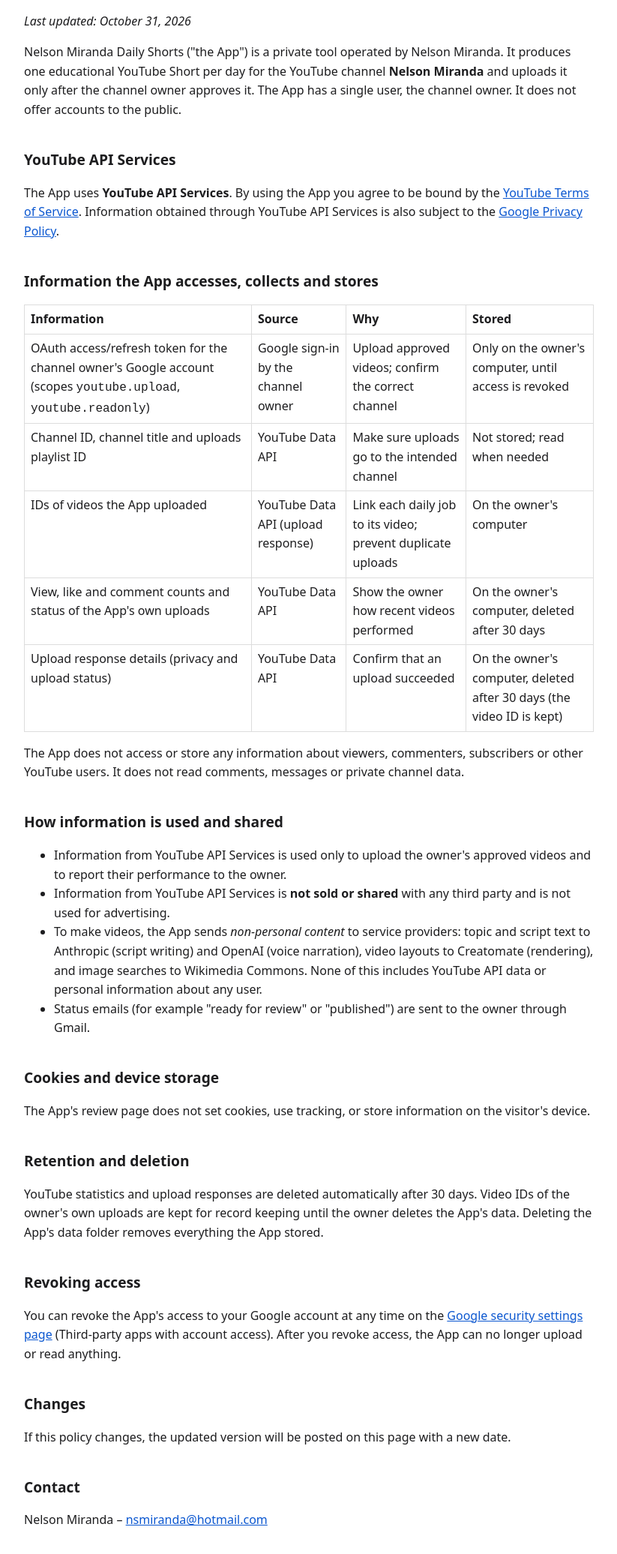
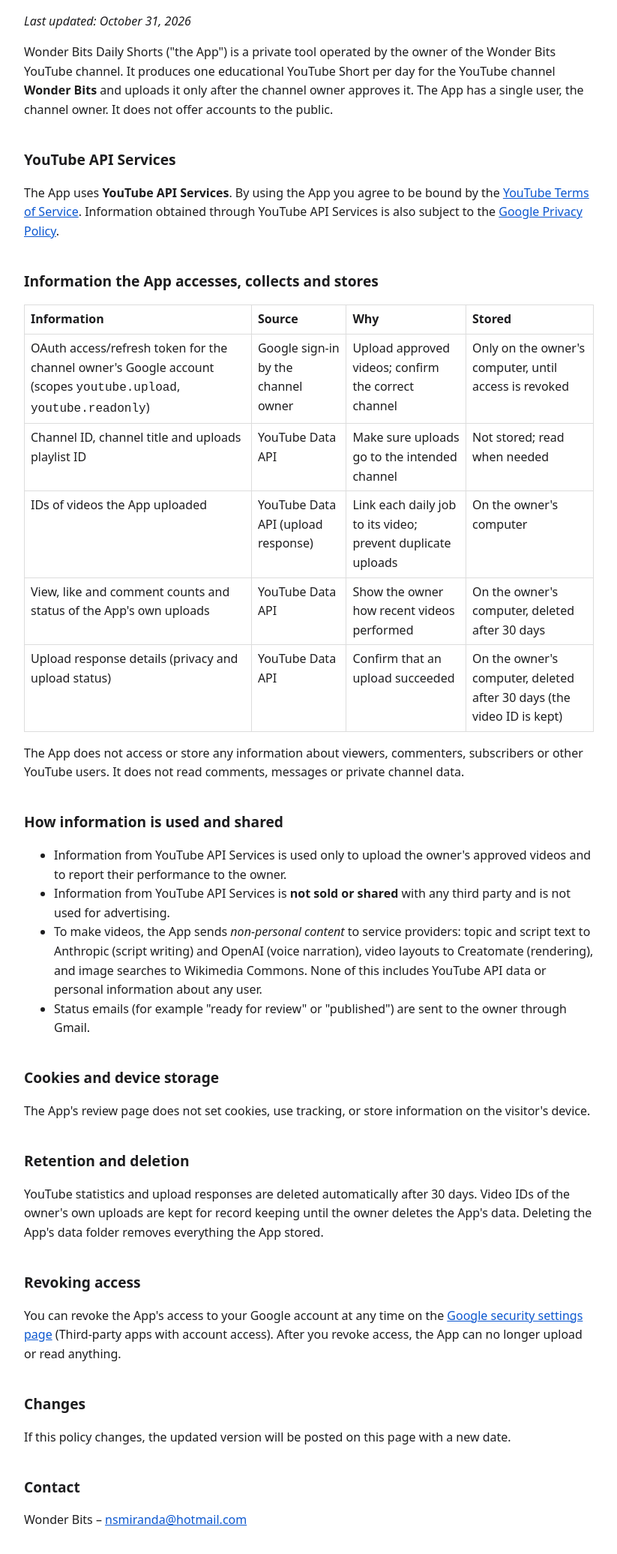
Before and after one commit to nsmiranda/daily-shorts, a plain HTML site: page privacy.html in a window 1280 px wide. Shown: the part 114-2186 px from the top of the page at 75% size, without its empty margins (228-1051 px from the left). Drawn offline with Linux system fonts and the light colour scheme.

Commit message:
Rename to Wonder Bits
Co-Authored-By: Claude Opus 5.5 <noreply@anthropic.com>

```diff
--- a/privacy.html
+++ b/privacy.html
@@ -3,7 +3,7 @@
 <head>
 <meta charset="utf-8">
 <meta name="viewport" content="width=device-width, initial-scale=1">
-<title>Privacy Policy – Nelson Miranda Daily Shorts</title>
+<title>Privacy Policy – Wonder Bits Daily Shorts</title>
 <style>
   body { font: 16px/1.6 system-ui, -apple-system, "Segoe UI", sans-serif; max-width: 760px; margin: 0 auto; padding: 24px 16px; color: #1d1d1f; background: #fff; }
   h1 { font-size: 1.7rem; } h2 { font-size: 1.2rem; margin-top: 2em; }
@@ -17,8 +17,8 @@
 <h1>Privacy Policy</h1>
 <p><em>Last updated: October 31, 2026</em></p>
 
-<p>Nelson Miranda Daily Shorts ("the App") is a private tool operated by Nelson Miranda. It produces one
-educational YouTube Short per day for the YouTube channel <strong>Nelson Miranda</strong> and uploads it only
+<p>Wonder Bits Daily Shorts ("the App") is a private tool operated by the owner of the Wonder Bits YouTube channel. It produces one
+educational YouTube Short per day for the YouTube channel <strong>Wonder Bits</strong> and uploads it only
 after the channel owner approves it. The App has a single user, the channel owner. It does not offer accounts
 to the public.</p>
 
@@ -74,6 +74,6 @@ everything the App stored.</p>
 <p>If this policy changes, the updated version will be posted on this page with a new date.</p>
 
 <h2>Contact</h2>
-<p>Nelson Miranda – <a href="mailto:nsmiranda@hotmail.com">nsmiranda@hotmail.com</a></p>
+<p>Wonder Bits – <a href="mailto:nsmiranda@hotmail.com">nsmiranda@hotmail.com</a></p>
 </body>
 </html>
```
Also changed, not shown: index.html (+3 -3 lines), terms.html (+3 -3 lines).
